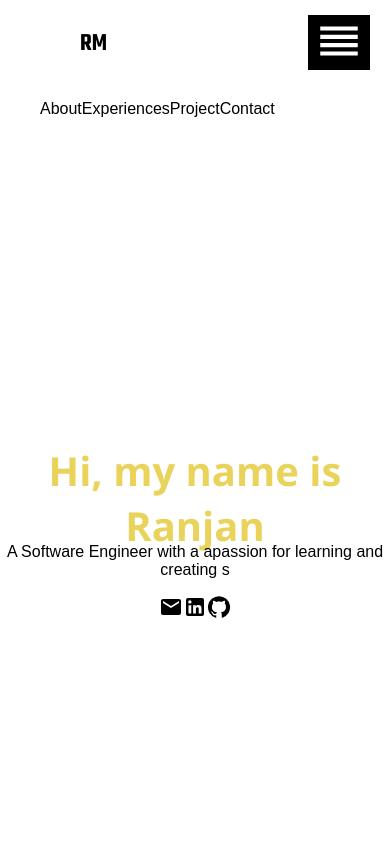
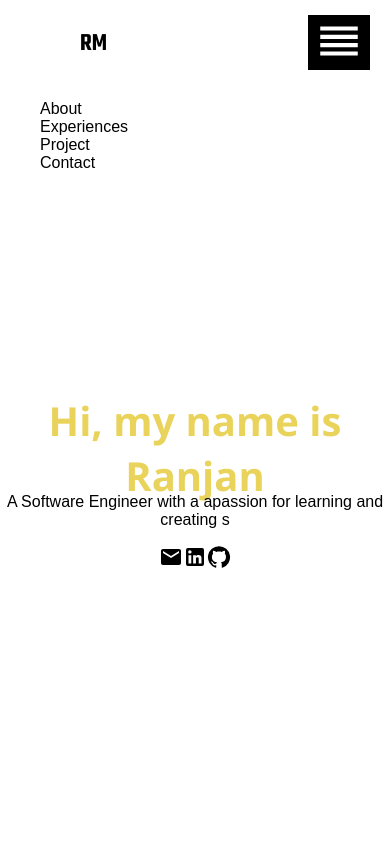
Before and after one commit to ranjanmanandhar/portfolio, a React (Create React App) app: page / in a window 390 px wide. Both pictures are taken after a click on the button 339 px from the left and 42 px from the top of the page. Shown: the top 844 px of the page. Built offline with nearby package versions, Linux system fonts and the light colour scheme; a web font is replaced by a local one.

Commit message:
responsiveness

```diff
--- a/src/App.js
+++ b/src/App.js
@@ -12,6 +12,7 @@ function App() {
     <div className="App">
       <Router>
         <Navbar />
+        {/* <Home /> */}
         <Routes>
           <Route path="/" element={<Home />} />
           <Route path="/projects" element={<Projects />} />
--- a/src/components/Navbar.js
+++ b/src/components/Navbar.js
@@ -25,10 +25,7 @@ function Navbar() {
 
   return (
     <>
-      <div
-        className={navBar ? "navbar active" : "navbar"}
-        id={expandNavbar ? "open" : "close"}
-      >
+      <div className={navBar ? "navbar active" : "navbar"}>
         <div className="toggleButton">
           <div className="sm-logo">
             <ul>
@@ -56,8 +53,10 @@ function Navbar() {
           <MenuLinks />
         </div>
       </div>
-      <div className="menu-links">
-        <MenuLinks />
+      <div id={expandNavbar ? "open" : "close"}>
+        <div className="menu-links">
+          <MenuLinks />
+        </div>
       </div>
     </>
   );
--- a/src/styles/Navbar.css
+++ b/src/styles/Navbar.css
@@ -15,7 +15,13 @@
   top: 0;
 }
 
-ul {
+.link ul {
+  list-style: none;
+  display: flex;
+  color: black;
+}
+
+.sm-logo ul {
   list-style: none;
   display: flex;
   color: black;
@@ -72,13 +78,28 @@ li {
   cursor: pointer;
 }
 
-.menu-links {
-  /* display: none; */
+.menu-links ul{
+  list-style: none;
   display: flex;
   flex-direction: column;
 }
 
+.menu-links {
+  /* display: none; */
+  /* display: flex; */
+  /* justify-content: space-evenly; */
+  position: absolute;
+  /* top: 100%; */
+  overflow: hidden;
+}
 
+#close .menu-links {
+  display: none;
+}
+
+#open .menu-links {
+  display: flex;
+}
 
 /* #open .links {
   display: flex ;
@@ -110,9 +131,9 @@ li {
     font-family: 'Teko-SemiBold',sans-serif;
   }
 
-  #close .links a {
+  /* #close .links a {
     display: none;
-  }
+  } */
 
   .logo {
     display: none;
@@ -137,12 +158,14 @@ li {
     display: none;
   }
 
+  /* #close {
+    display: none;
+  } */
+
   /* #open {
+    display: flex;
     height: 100px;
-  }
+  } */
 
-  #open .links {
-    display: flex;
-    flex-direction: row;
-  } */
+
 }
```
